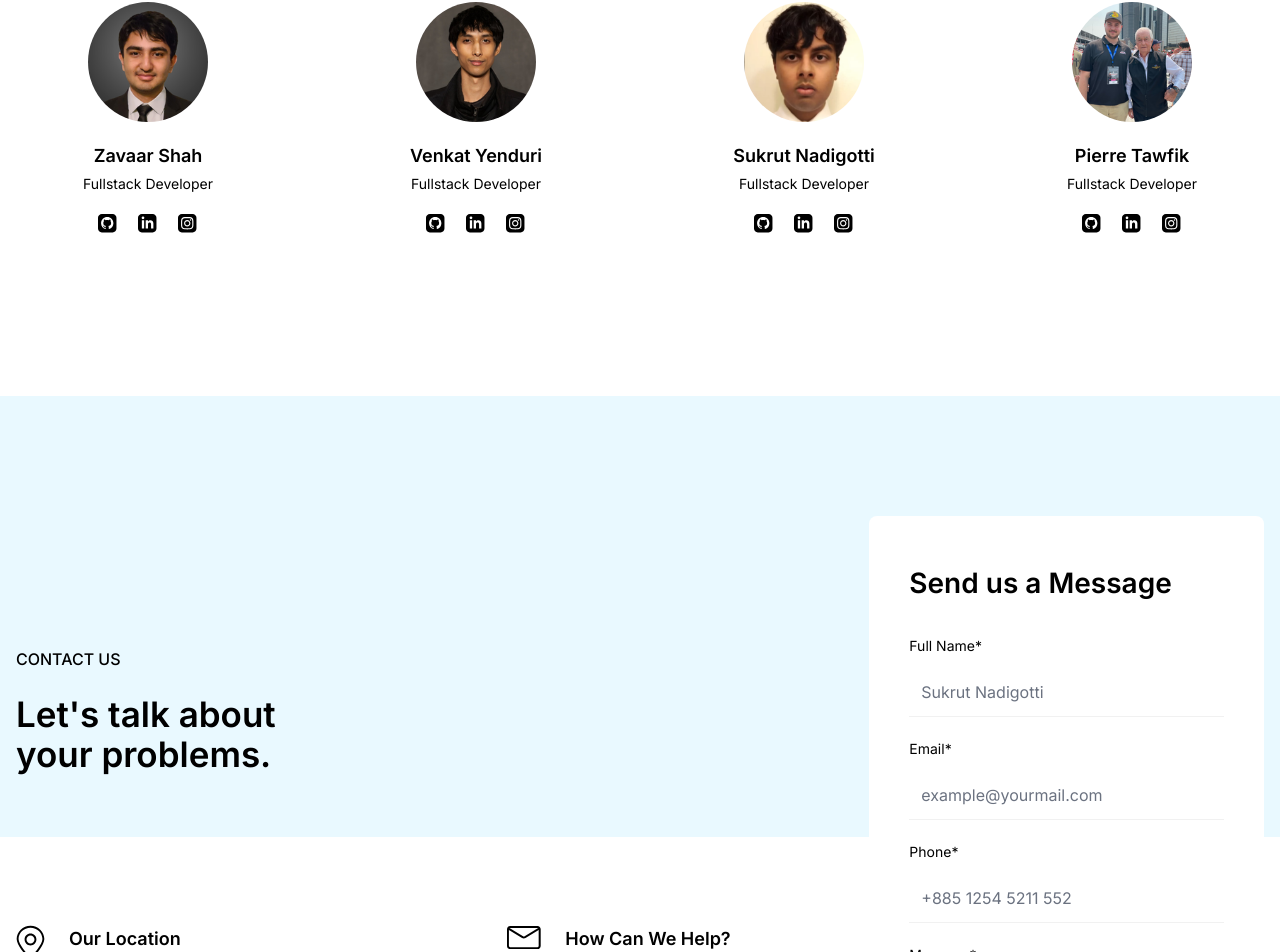
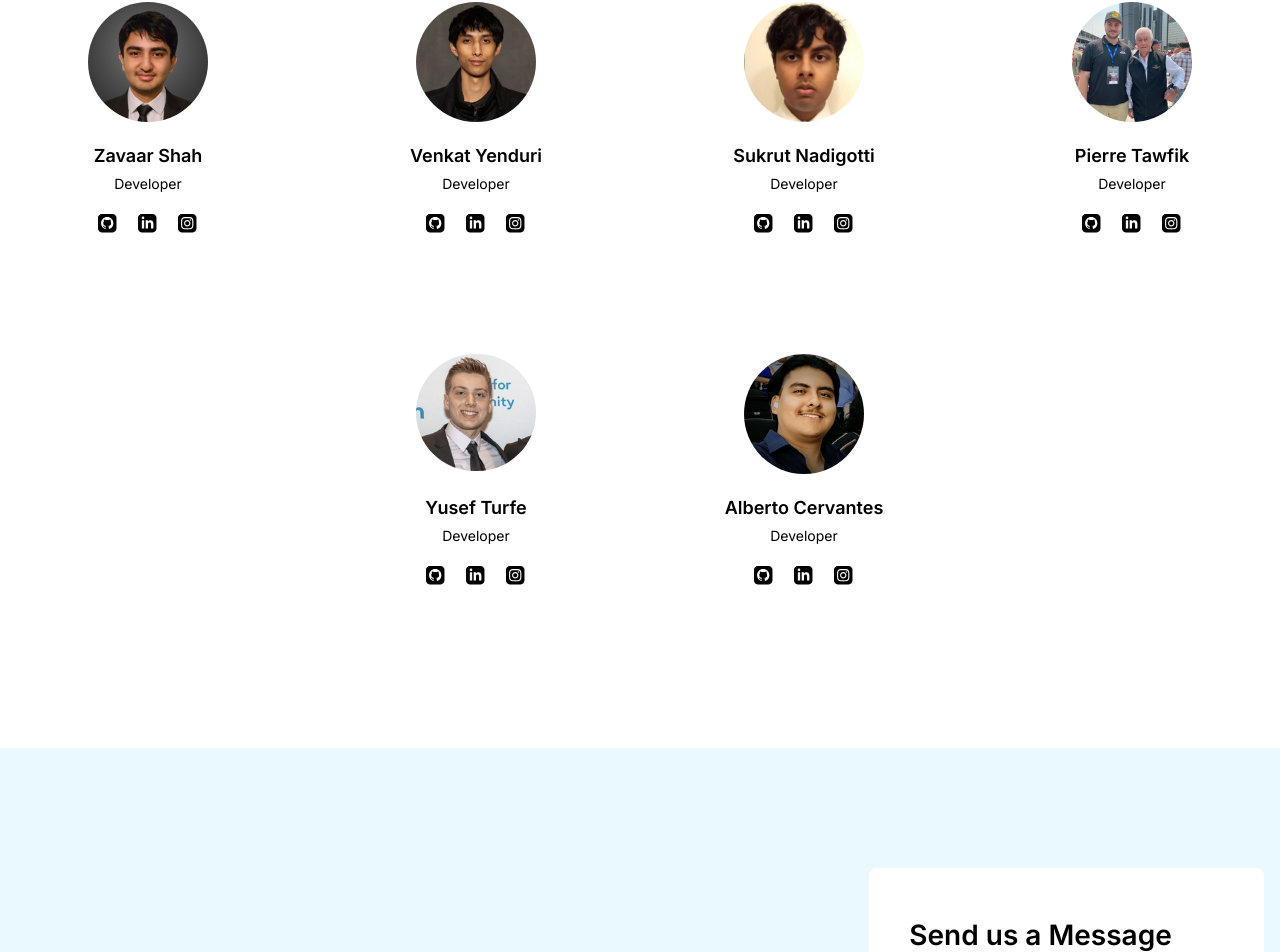
Before and after one commit to WSU-4110/TrophyTracker, a Next.js app: page / in a window 1280 px wide. Shown: the part 5994-6946 px from the top of the page. Built offline with nearby package versions, Linux system fonts and the light colour scheme; no server answers; what tailgrids would draw is missing.

Commit message:
Updated Team Schema

```diff
--- a/src/components/Team/index.tsx
+++ b/src/components/Team/index.tsx
@@ -6,7 +6,7 @@ const teamData: TeamType[] = [
   {
     id: 1,
     name: 'Zavaar Shah',
-    designation: 'Fullstack Developer',
+    designation: 'Developer',
     image: '/images/team/team-01.png',
     githubLink: 'https://github.com/ThatZiv',
     LinkedInLink: 'https://www.linkedin.com/in/zavaar-shah/',
@@ -15,7 +15,7 @@ const teamData: TeamType[] = [
   {
     id: 2,
     name: 'Venkat Yenduri',
-    designation: 'Fullstack Developer',
+    designation: 'Developer',
     image: '/images/team/team-02.png',
     githubLink: 'https://github.com/XLRA',
     LinkedInLink: 'https://www.linkedin.com/in/venkatyenduri/',
@@ -24,7 +24,7 @@ const teamData: TeamType[] = [
   {
     id: 3,
     name: 'Sukrut Nadigotti',
-    designation: 'Fullstack Developer',
+    designation: 'Developer',
     image: '/images/team/team-03.png',
     githubLink: 'https://github.com/SukrutN',
     LinkedInLink: 'https://www.linkedin.com/in/sukrutn/',
@@ -33,10 +33,28 @@ const teamData: TeamType[] = [
   {
     id: 4,
     name: 'Pierre Tawfik',
-    designation: 'Fullstack Developer',
+    designation: 'Developer',
     image: '/images/team/team-04.png',
     githubLink: 'https://github.com/PierreT20',
     LinkedInLink: 'https://www.linkedin.com/in/pierretawfik/',
+    instagramLink: '/#'
+  },
+  {
+    id: 5,
+    name: 'Yusef Turfe',
+    designation: 'Developer',
+    image: '/images/team/team-05.png',
+    githubLink: 'https://github.com/Yturfe',
+    LinkedInLink: 'https://www.linkedin.com/in/yusef-turfe-b6b747276/',
+    instagramLink: '/#'
+  },
+  {
+    id: 6,
+    name: 'Alberto Cervantes',
+    designation: 'Developer',
+    image: '/images/team/team-06.png',
+    githubLink: 'https://github.com/AlbertoCervantes30',
+    LinkedInLink: 'https://www.linkedin.com/in/alberto-cervantes-529797200',
     instagramLink: '/#'
   }
 ]
```
Also changed, not shown: public/images/team/team-05.png (added), public/images/team/team-06.png (added).
